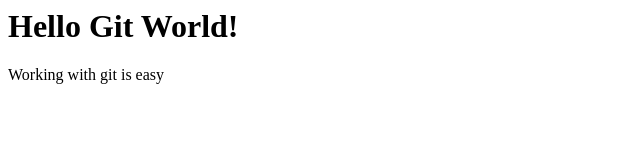
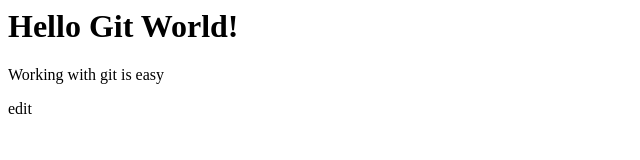
Before and after one commit to raymondgggg/gitGIthubMasterclass, a plain HTML site: page index.html in a window 1280 px wide. Shown: the full height of the page, 0-640 px from the left. Drawn offline with Linux system fonts and the light colour scheme.

Commit message:
Changed the doc on github

```diff
--- a/index.html
+++ b/index.html
@@ -3,3 +3,7 @@
 <div>
     <p> Working with git is easy</p>
 </div>
+
+<div>
+    <p> edit </p>
+</div>
```
